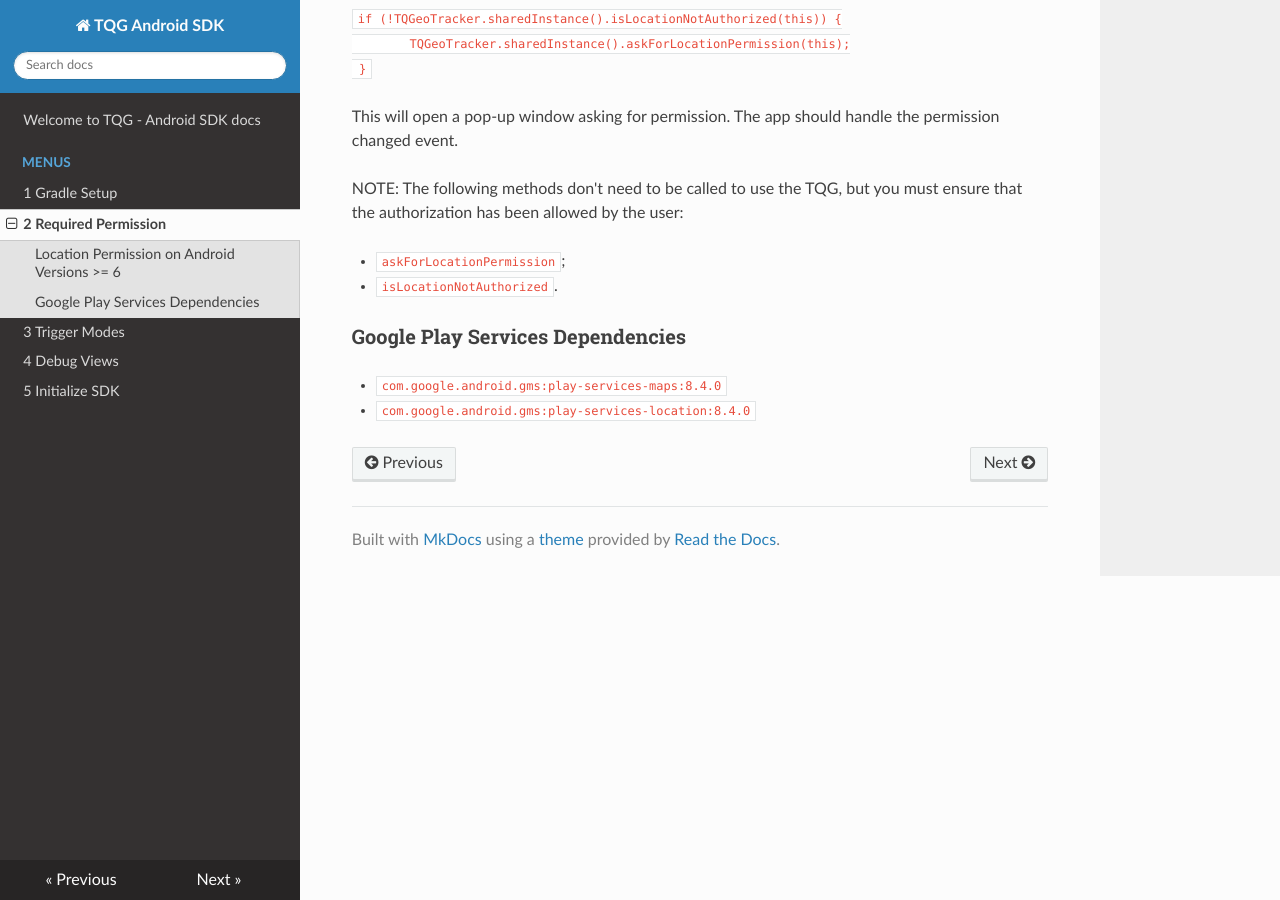
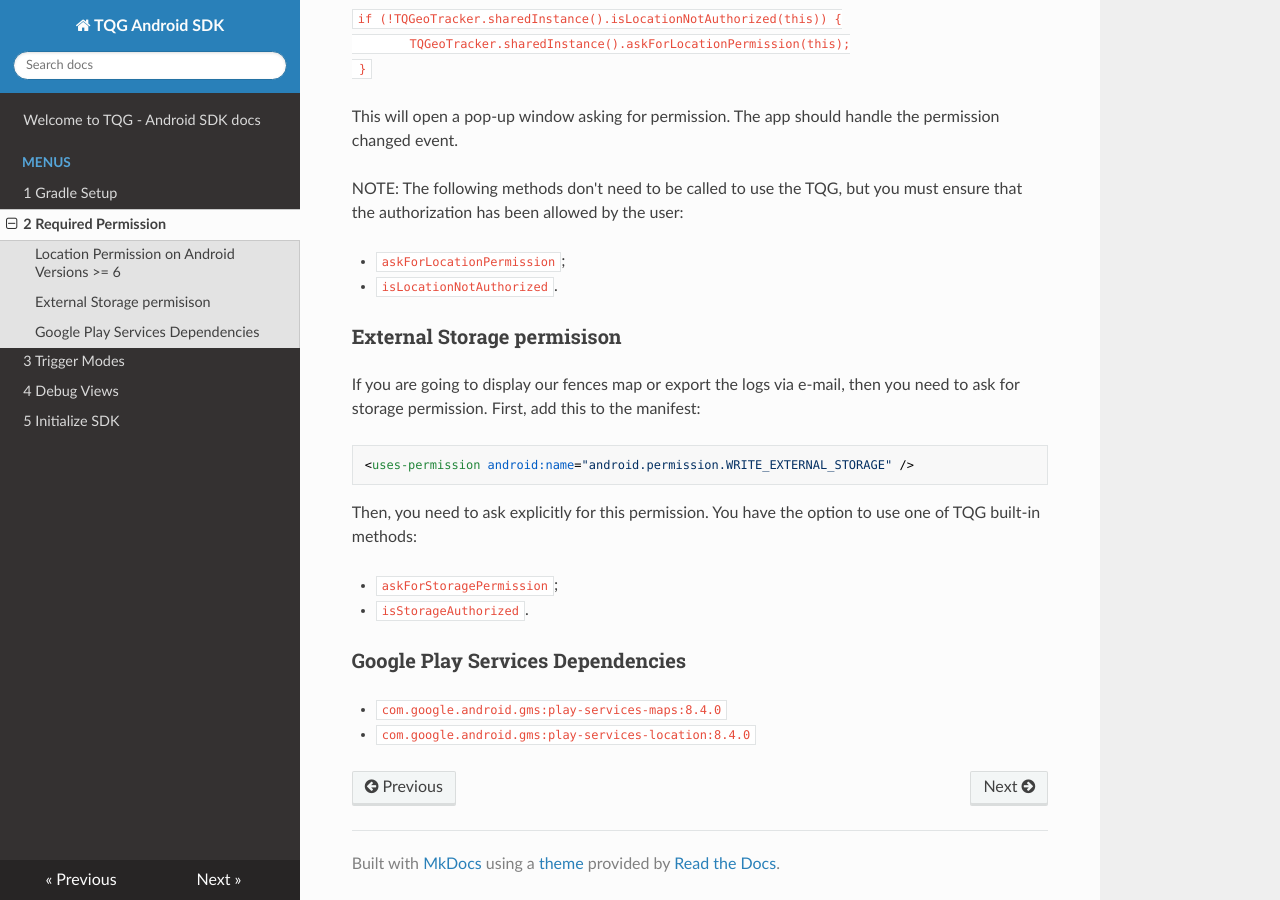
Before and after one commit to tq1/tqg-sdk-docs, an MkDocs documentation site: the page built from docs/menus/2-Required-Permission.md, in a window 1280 px wide and 900 px high, scrolled down 535 px. Built offline with MkDocs 1.6.1, drawn with Linux system fonts in a browser that asks for light colours; nearby versions of some CDN libraries.

Commit message:
Add external storage permission

````diff
--- a/docs/menus/2-Required-Permission.md
+++ b/docs/menus/2-Required-Permission.md
@@ -22,8 +22,21 @@ This will open a pop-up window asking for permission. The app should handle the
 
 NOTE: The following methods don't need to be called to use the TQG, but you must ensure that the authorization has been allowed by the user:
 
-- ```askForLocationPermission```;
-- ```isLocationNotAuthorized```.
+- `askForLocationPermission`;
+- `isLocationNotAuthorized`.
+
+### External Storage permisison
+
+If you are going to display our fences map or export the logs via e-mail, then you need to ask for storage permission. First, add this to the manifest:
+
+```
+<uses-permission android:name="android.permission.WRITE_EXTERNAL_STORAGE" />
+```
+
+Then, you need to ask explicitly for this permission. You have the option to use one of TQG built-in methods:
+
+- `askForStoragePermission`;
+- `isStorageAuthorized`.
 
 ### Google Play Services Dependencies
 
````
